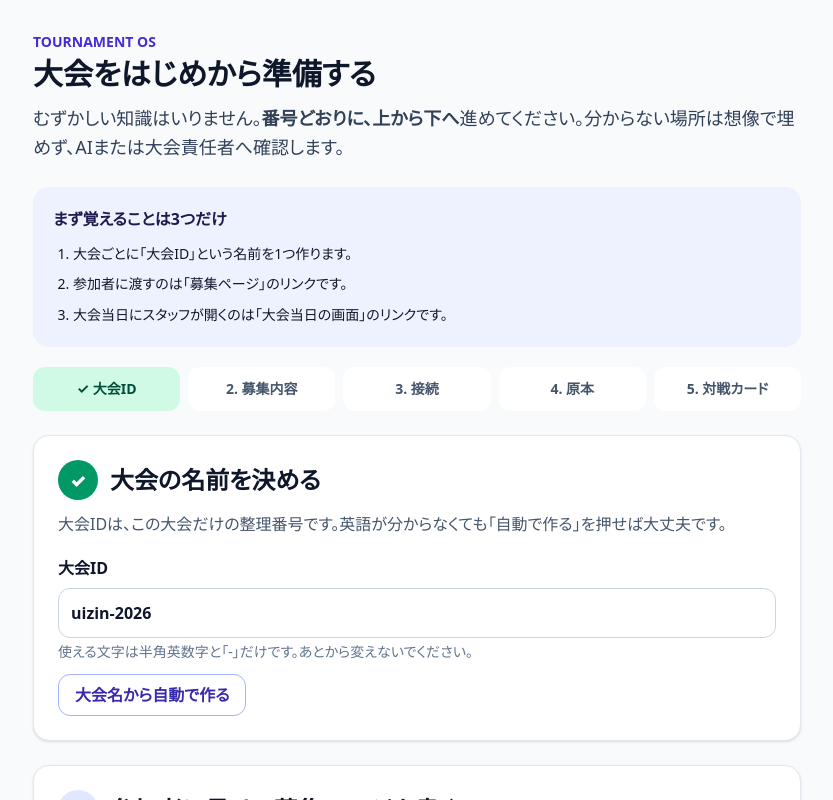
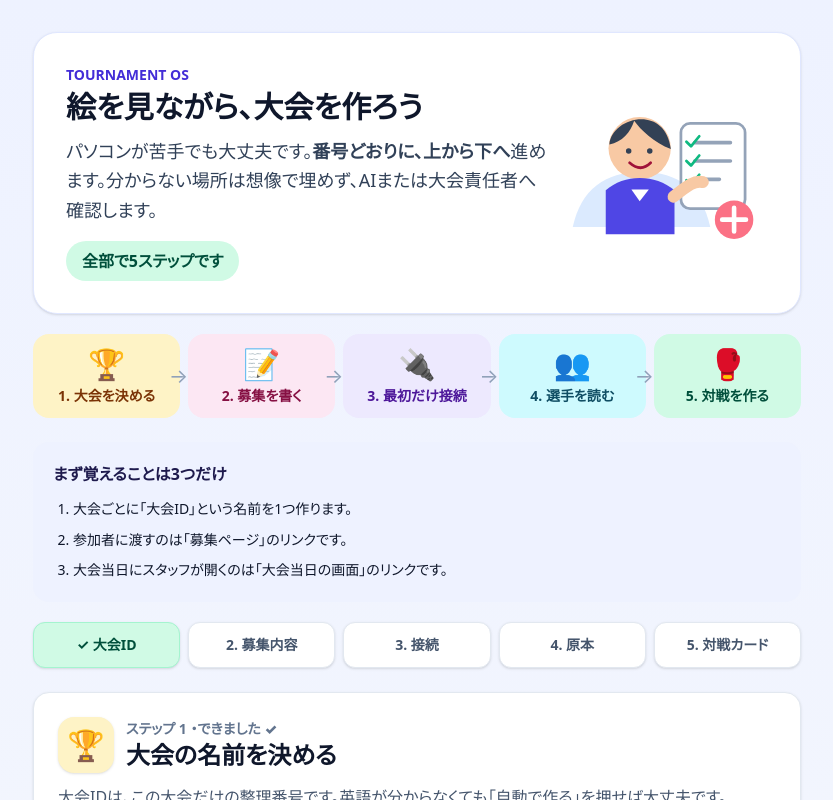
Before and after one commit to flatup1/openqlow, a Next.js app in the folder uizin-eventos/: page /admin in a window 1280 px wide. Shown: the top 800 px of the page, without its empty margins (223-1056 px from the left). Built offline with nearby package versions, Linux system fonts and the light colour scheme; no server answers.

Commit message:
feat(tournament-os): add illustrated beginner setup guide

```diff
--- a/uizin-eventos/app/admin/page.tsx
+++ b/uizin-eventos/app/admin/page.tsx
@@ -10,8 +10,30 @@ import { EMPTY_ENTRY_CONFIG, validateEntryConfig } from '../../core/entry.ts';
 import type { DraftMatch, MatchBuilderFighter } from '../../core/matchBuilder.ts';
 import { draftEventCsv, draftMatchesCsv, draftMusicCsv, moveDraftMatch, swapDraftCorners, validateDraftMatches } from '../../core/matchBuilder.ts';
 
+const STEPS = [
+  { no: 1, icon: '🏆', short: '大会を決める', color: 'bg-amber-100 text-amber-900' },
+  { no: 2, icon: '📝', short: '募集を書く', color: 'bg-pink-100 text-pink-900' },
+  { no: 3, icon: '🔌', short: '最初だけ接続', color: 'bg-violet-100 text-violet-900' },
+  { no: 4, icon: '👥', short: '選手を読む', color: 'bg-cyan-100 text-cyan-900' },
+  { no: 5, icon: '🥊', short: '対戦を作る', color: 'bg-emerald-100 text-emerald-900' },
+];
+
+function CoachIllustration() {
+  return <svg aria-hidden="true" viewBox="0 0 240 170" className="mx-auto h-auto w-full max-w-[220px]">
+    <path d="M27 144c9-41 35-60 75-60s66 19 75 60" fill="#dbeafe" />
+    <circle cx="100" cy="58" r="34" fill="#f8c9a4" /><path d="M67 54c2-30 61-45 67 5-18-7-33-21-40-31-4 13-13 23-27 26Z" fill="#334155" />
+    <circle cx="88" cy="61" r="3" fill="#334155" /><circle cx="111" cy="61" r="3" fill="#334155" /><path d="M89 74c8 7 16 7 23 0" fill="none" stroke="#9f1239" strokeWidth="3" strokeLinecap="round" />
+    <path d="M63 104c20-18 54-18 75 0v48H63Z" fill="#4f46e5" /><path d="M91 103l9 13 10-13" fill="#fff" />
+    <rect x="145" y="31" width="70" height="93" rx="10" fill="#fff" stroke="#94a3b8" strokeWidth="3" /><path d="M160 52h39M160 72h39M160 92h27" stroke="#94a3b8" strokeWidth="4" strokeLinecap="round" />
+    <path d="m151 51 5 5 9-11m-14 27 5 5 9-11m-14 27 5 5 9-11" fill="none" stroke="#10b981" strokeWidth="3" strokeLinecap="round" strokeLinejoin="round" />
+    <path d="M137 111c16-13 23-18 32-16" fill="none" stroke="#f8c9a4" strokeWidth="13" strokeLinecap="round" />
+    <circle cx="203" cy="136" r="21" fill="#fb7185" /><path d="M190 136h26M203 123v26" stroke="#fff" strokeWidth="5" strokeLinecap="round" />
+  </svg>;
+}
+
 function StepTitle({ no, title, done }: { no: number; title: string; done: boolean }) {
-  return <div className="flex items-center gap-3"><span className={'grid h-10 w-10 place-items-center rounded-full text-lg font-black ' + (done ? 'bg-emerald-600 text-white' : 'bg-indigo-100 text-indigo-800')}>{done ? '✓' : no}</span><h2 className="text-2xl font-black">{title}</h2></div>;
+  const step = STEPS[no - 1];
+  return <div className="flex items-center gap-3"><span aria-hidden="true" className={'grid h-14 w-14 shrink-0 place-items-center rounded-2xl text-3xl shadow-sm ' + step.color}>{step.icon}</span><div><p className="text-sm font-black text-slate-500">ステップ {no} {done ? '・できました ✓' : ''}</p><h2 className="text-xl font-black sm:text-2xl">{title}</h2></div></div>;
 }
 
 export default function AdminPage() {
@@ -117,12 +139,13 @@ export default function AdminPage() {
     setMessage(view === 'os' ? '大会運営用の名簿を保存しました。電話番号とメールは入っていません。' : '申し込み原本を保存しました。個人情報なので他の人へ送らないでください。');
   };
 
-  return <main className="min-h-screen bg-slate-50 px-4 py-8 text-slate-900"><div className="mx-auto max-w-3xl">
-    <p className="text-sm font-bold text-indigo-700">TOURNAMENT OS</p>
-    <h1 className="mt-1 text-3xl font-black">大会をはじめから準備する</h1>
-    <p className="mt-3 text-lg leading-relaxed text-slate-700">むずかしい知識はいりません。<b>番号どおりに、上から下へ</b>進めてください。分からない場所は想像で埋めず、AIまたは大会責任者へ確認します。</p>
+  return <main className="min-h-screen bg-gradient-to-b from-indigo-50 via-slate-50 to-emerald-50 px-4 py-8 text-slate-900"><div className="mx-auto max-w-3xl">
+    <header className="overflow-hidden rounded-3xl border border-indigo-100 bg-white p-6 shadow-sm sm:grid sm:grid-cols-[1fr_220px] sm:items-center sm:p-8"><div><p className="text-sm font-bold text-indigo-700">TOURNAMENT OS</p>
+    <h1 className="mt-1 text-3xl font-black">絵を見ながら、大会を作ろう</h1>
+    <p className="mt-3 text-lg leading-relaxed text-slate-700">パソコンが苦手でも大丈夫です。<b>番号どおりに、上から下へ</b>進めます。分からない場所は想像で埋めず、AIまたは大会責任者へ確認します。</p><p className="mt-4 inline-flex rounded-full bg-emerald-100 px-4 py-2 font-black text-emerald-900">全部で5ステップです</p></div><CoachIllustration /></header>
+    <div className="mt-5 grid grid-cols-2 gap-2 sm:grid-cols-5" aria-label="大会作りの道順">{STEPS.map((step, index) => <div key={step.no} className={'relative rounded-2xl p-3 text-center ' + step.color}><span aria-hidden="true" className="block text-3xl">{step.icon}</span><b className="mt-1 block text-sm">{step.no}. {step.short}</b>{index < STEPS.length - 1 ? <span aria-hidden="true" className="absolute -right-2 top-1/2 z-10 hidden -translate-y-1/2 text-xl text-slate-400 sm:block">→</span> : null}</div>)}</div>
     <aside className="mt-6 rounded-2xl bg-indigo-50 p-5"><p className="font-black text-indigo-950">まず覚えることは3つだけ</p><ol className="mt-3 list-decimal space-y-2 pl-5 text-sm leading-relaxed"><li>大会ごとに「大会ID」という名前を1つ作ります。</li><li>参加者に渡すのは「募集ページ」のリンクです。</li><li>大会当日にスタッフが開くのは「大会当日の画面」のリンクです。</li></ol></aside>
-    <nav className="mt-5 grid grid-cols-2 gap-2 sm:grid-cols-5" aria-label="準備の進み具合">{[[1, '大会ID', idReady], [2, '募集内容', entryReady], [3, '接続', connectionReady], [4, '原本', fighters.length > 0], [5, '対戦カード', draftMatches.length > 0]].map(([no, label, done]) => <a key={String(no)} href={'#step-' + no} className={'rounded-xl p-3 text-center text-sm font-bold ' + (done ? 'bg-emerald-100 text-emerald-900' : 'bg-white text-slate-600')}>{done ? '✓ ' : no + '. '}{String(label)}</a>)}</nav>
+    <nav className="mt-5 grid grid-cols-2 gap-2 sm:grid-cols-5" aria-label="準備の進み具合">{[[1, '大会ID', idReady], [2, '募集内容', entryReady], [3, '接続', connectionReady], [4, '原本', fighters.length > 0], [5, '対戦カード', draftMatches.length > 0]].map(([no, label, done]) => <a key={String(no)} href={'#step-' + no} className={'rounded-xl border p-3 text-center text-sm font-bold shadow-sm ' + (done ? 'border-emerald-200 bg-emerald-100 text-emerald-900' : 'border-slate-200 bg-white text-slate-600')}>{done ? '✓ ' : no + '. '}{String(label)}</a>)}</nav>
     {message ? <p role="status" className="sticky top-2 z-10 mt-5 rounded-xl border border-amber-300 bg-amber-100 p-4 font-bold text-amber-950 shadow">{message}</p> : null}
 
     <section id="step-1" className="mt-6 rounded-2xl border border-slate-200 bg-white p-6 shadow-sm"><StepTitle no={1} title="大会の名前を決める" done={idReady} /><p className="mt-3 text-slate-600">大会IDは、この大会だけの整理番号です。英語が分からなくても「自動で作る」を押せば大丈夫です。</p><label className="mt-5 block font-bold">大会ID<input value={eventId} onChange={(e) => updateEventId(e.target.value.toLowerCase())} className={input} placeholder="例: narita-kick-2027" /><span className="mt-1 block text-sm font-normal text-slate-500">使える文字は半角英数字と「-」だけです。あとから変えないでください。</span></label><button type="button" onClick={makeId} className="mt-3 rounded-xl border border-indigo-300 px-4 py-2 font-bold text-indigo-800">大会名から自動で作る</button></section>
```
Also changed, not shown: 1 other file (tests, documents, lock files or other folders).
